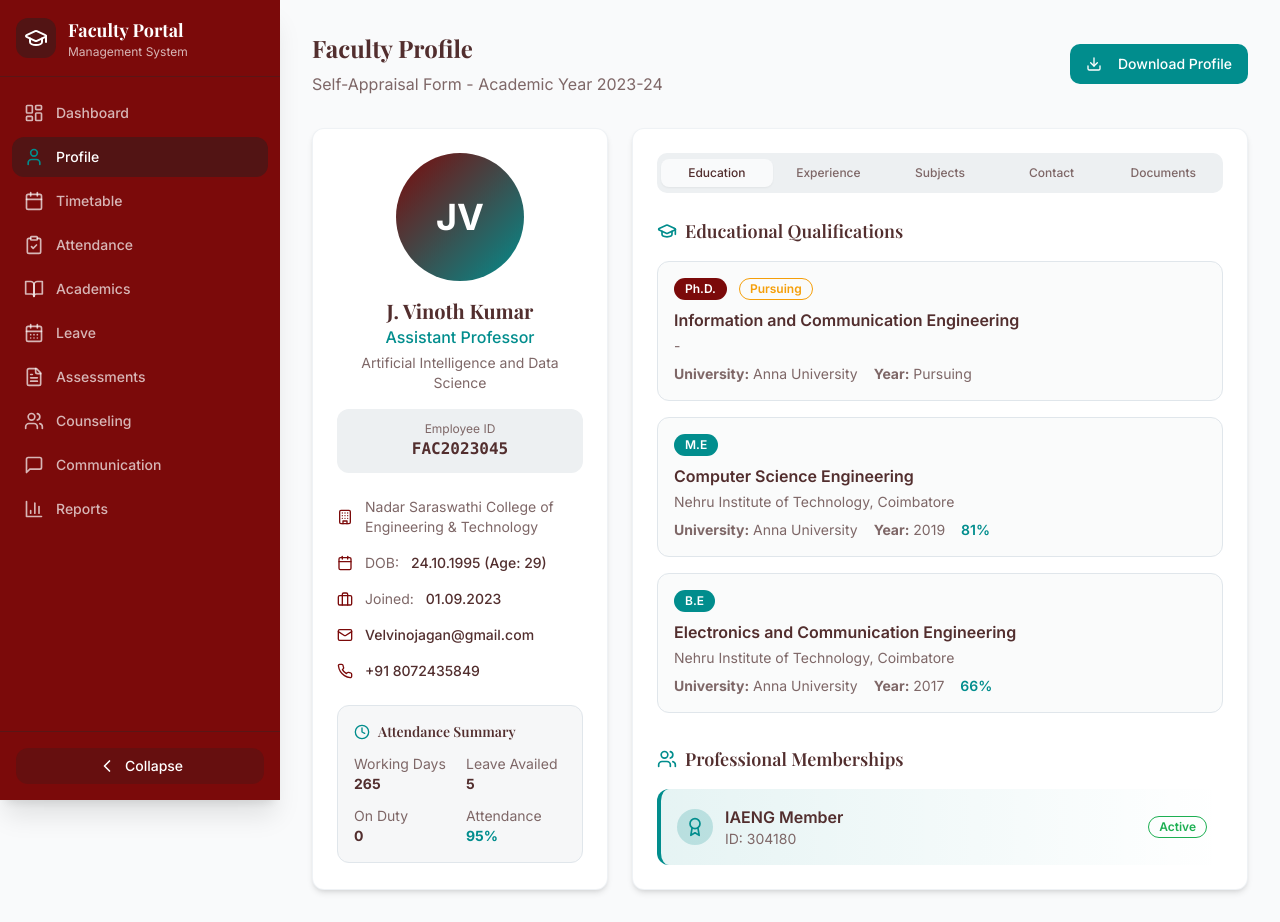
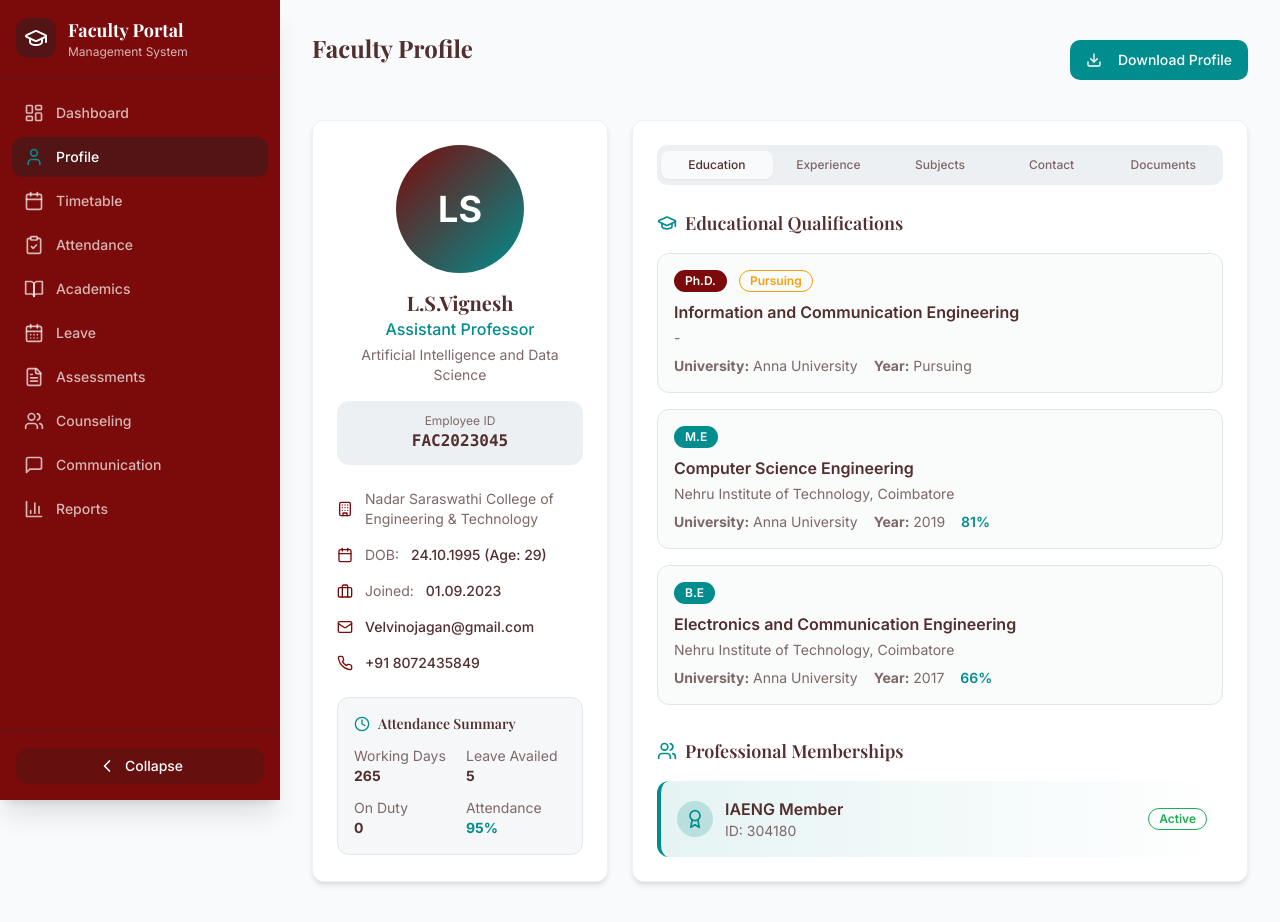
Before and after one commit to InnovativeSPIN/Eduvertex, a React (Vite) app in the folder frontend/: page /profile in a window 1280 px wide. Built offline with nearby package versions, Linux system fonts and the light colour scheme.

Commit message:
Update faculty profile name and remove year label

```diff
--- a/frontend/src/pages/faculty/Profile.tsx
+++ b/frontend/src/pages/faculty/Profile.tsx
@@ -7,6 +7,7 @@ import { Label } from "@/components/ui/label";
 import { Tabs, TabsContent, TabsList, TabsTrigger } from "@/components/ui/tabs";
 import { Badge } from "@/components/ui/badge";
 import {
+  User,
   Mail,
   Phone,
   MapPin,
@@ -24,12 +25,13 @@ import {
   BookOpen,
   Users,
   Target,
+  Star,
 } from "lucide-react";
 
 // Faculty data based on the Self-Appraisal Form
 const facultyData = {
   // Basic Information
-  name: "J. Vinoth Kumar",
+  name: "L.S.Vignesh",
   employeeId: "FAC2023045",
   designation: "Assistant Professor",
   department: "Artificial Intelligence and Data Science",
@@ -213,9 +215,7 @@ ${memberships.map(m => `${m.society} (ID: ${m.id})`).join('\n')}
       >
         <div>
           <h1 className="page-header font-serif">Faculty Profile</h1>
-          <p className="text-muted-foreground -mt-4">
-            Self-Appraisal Form - Academic Year 2023-24
-          </p>
+
         </div>
         <Button onClick={handleDownloadProfile} className="bg-secondary hover:bg-secondary/90">
           <Download className="w-4 h-4 mr-2" />
@@ -233,7 +233,7 @@ ${memberships.map(m => `${m.society} (ID: ${m.id})`).join('\n')}
         >
           <div className="text-center">
             <div className="w-32 h-32 mx-auto rounded-full bg-gradient-to-br from-primary to-secondary flex items-center justify-center mb-4">
-              <span className="text-4xl font-bold text-white">JV</span>
+              <span className="text-4xl font-bold text-white">LS</span>
             </div>
             <h2 className="font-serif text-xl font-bold text-foreground">
               {facultyData.name}
```
